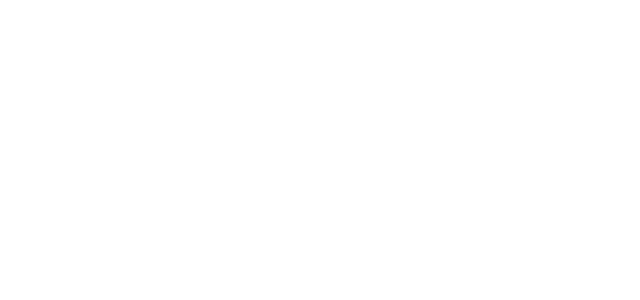
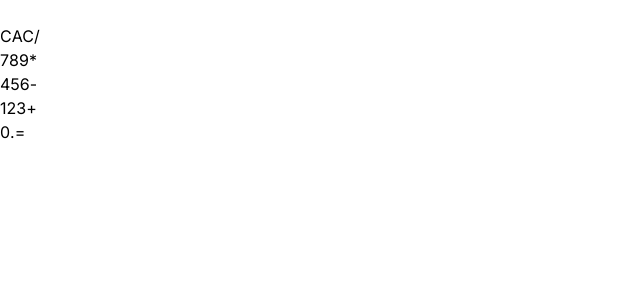
Before and after one commit to JoseEduardoHG/react-calculator, a Next.js app: page / in a window 1280 px wide. Shown: the top 300 px of the page, without its empty margins (0-640 px from the left). Built offline with nearby package versions, Linux system fonts and the light colour scheme.

Commit message:
feat: add Calculator to the Home page

```diff
--- a/src/app/page.tsx
+++ b/src/app/page.tsx
@@ -1,3 +1,9 @@
+import Calculator from '@/components/Calculator';
+
 export default function Home() {
-  return null;
+  return (
+    <div>
+      <Calculator />
+    </div>
+  );
 }
--- a/src/components/Calculator.tsx
+++ b/src/components/Calculator.tsx
@@ -1,3 +1,5 @@
+'use client';
+
 import * as math from 'mathjs';
 import { useEffect, useState } from 'react';
 
@@ -24,6 +26,8 @@ export default function Calculator() {
       setLeftOperand((prev) => prev + value.toString());
 
     if (value === '.') {
+      if (!operator && !leftOperand) return;
+
       if (!operator && !leftOperand.includes('.')) {
         setLeftOperand((prev) => prev + value);
         return;
```
